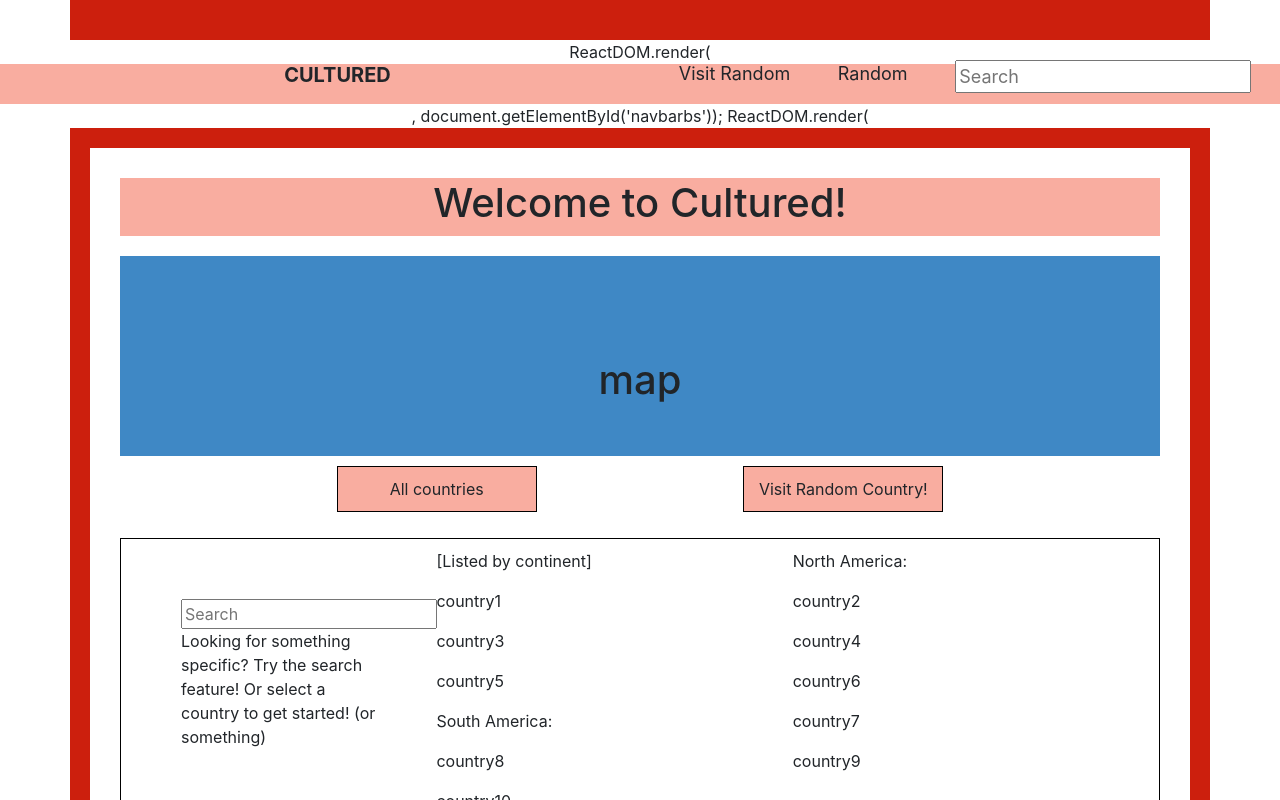
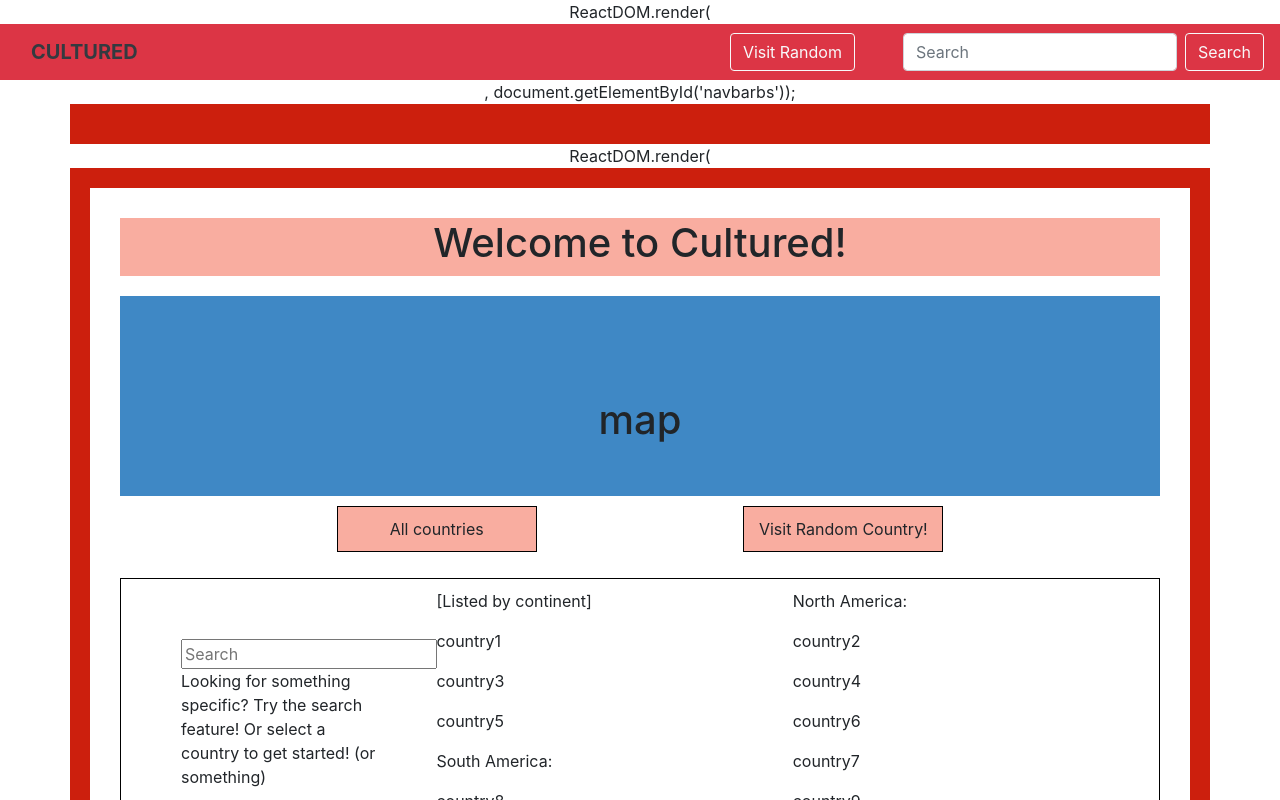
Before and after one commit to acm-projects/Cultured, a React (Create React App) app: page / in a window 1280 px wide. Shown: the top 800 px of the page. Built offline with nearby package versions, Linux system fonts and the light colour scheme.

Commit message:
bootstrap integration begun; navbar implemented

```diff
--- a/src/App.js
+++ b/src/App.js
@@ -2,9 +2,9 @@ import React from 'react';
 import logo from './logo.svg';
 import './App.css';
 
-import {Container, Row, Col} from 'react-bootstrap';
+import {Container, Row, Col, NavBar, Button, Form} from 'react-bootstrap';
 
-class NavBar extends React.Component{
+class NavBari extends React.Component{
   constructor(props){
     super(props);
   }
@@ -100,20 +100,45 @@ class NavBarBS extends React.Component{
 
   render() {
     return (
-      <div className="bar">
 
-        <div className="logo">
-        <p>CULTURED </p>
-        </div>
-        <p className="navbar-buttons">Visit Random</p>
-        <p className="navbar-buttons">Random</p>
-        <p>
-        <form>
-          <label for="search-bar" />
-          <input type="text" id="search-bar" name="search-bar" placeholder="Search"/>
-        </form>
-        </p>
-      </div>
+<div>
+
+        {/*navbar container*/}
+        <nav class="navbar navbar-expand-lg bg-danger">
+
+            {/*FIXME: expand button is missing*/}
+
+            {/*logo*/}
+            <a class="navbar-brand logo text-dark" href="#">CULTURED</a>
+
+            {/*collapsed navbar button*/}
+            <button class="navbar-toggler" type="button" data-toggle="collapse" data-target="#navbarTogglerDemo01" aria-controls="navbarTogglerDemo01" aria-expanded="false" aria-label="Toggle navigation">
+                <span class="navbar-toggler-icon"></span>
+            </button>
+
+            {/*FIXME: we could totally add a button here for country name on country page*/}
+
+            {/*collabsible class*/}
+            <div class="collapse navbar-collapse" id="navbarTogglerDemo01">
+
+                {/*other buttons*/}
+                <ul class="navbar-nav ml-auto mt-2 mt-lg-0 pr-5">
+                    {/*random button*/}
+                  <li class="nav-item btn btn-outline-light btn-">
+                    <a>Visit Random</a>
+                  </li>
+                </ul>
+
+                {/*search bar*/}
+                <form class="form-inline">
+                    <input class="form-control mr-sm-2" type="search" placeholder="Search" aria-label="Search"></input>
+                    <button class="btn btn-outline-light my-2 my-sm-0" type="submit">Search</button>
+                </form>
+
+            </div>
+
+        </nav>
+</div>
     );
   }
 
@@ -186,11 +211,14 @@ class FrontPageBS extends React.Component{
 function App() {
   return (
 
+      //{/*FIXME: this render situation is not working properly, only supposed to call one render??*/}
+      //{/*the text of the render command is appearing in the webpage*/}
+     // {/*https://reactjs.org/docs/rendering-elements.htm*/}
     <div className="App">
-<Container></Container>
     ReactDOM.render(<NavBarBS />, document.getElementById('navbarbs'));
+    <Container></Container>
       ReactDOM.render(<FrontPageBS />, document.getElementById('pagebs'));
-      ReactDOM.render(<NavBar />, document.getElementById('navbar'));
+      ReactDOM.render(<NavBari />, document.getElementById('navbar'));
       ReactDOM.render(<FrontPage />, document.getElementById('page'));
 
     </div>
```
